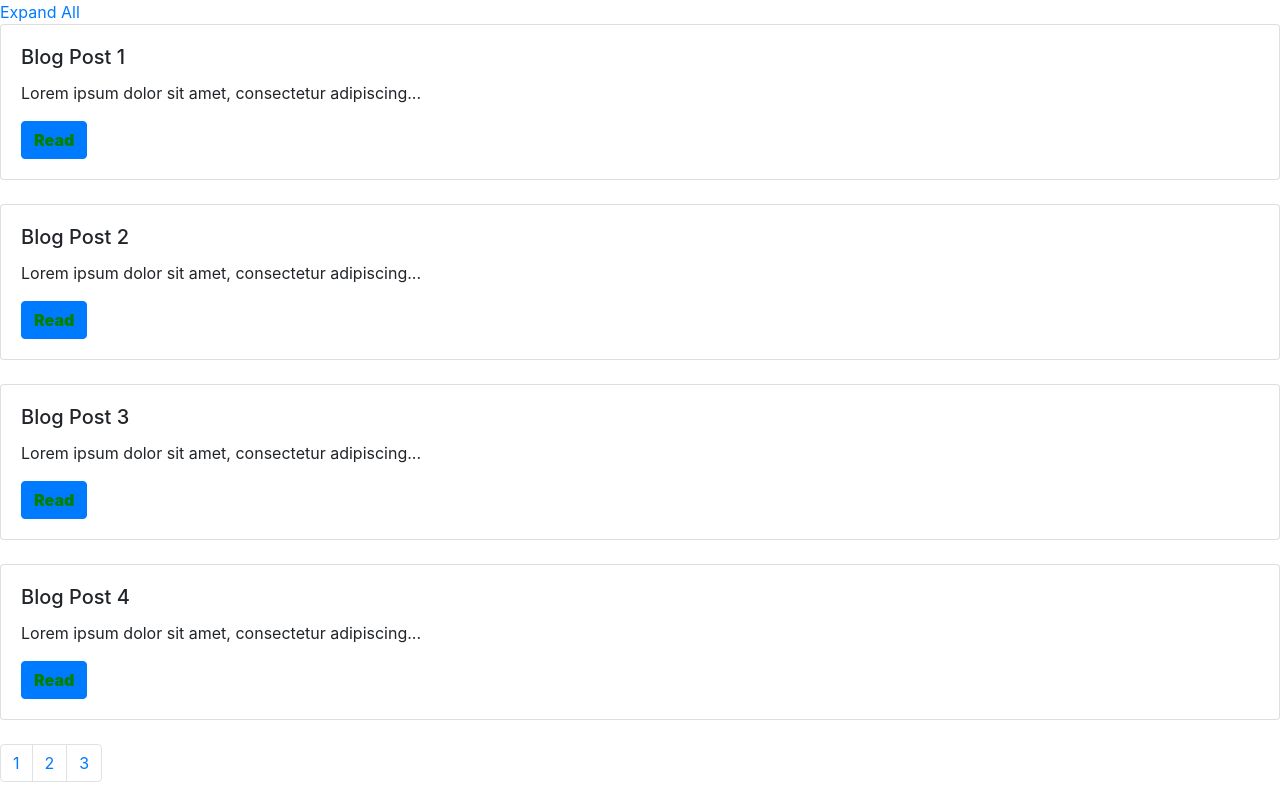
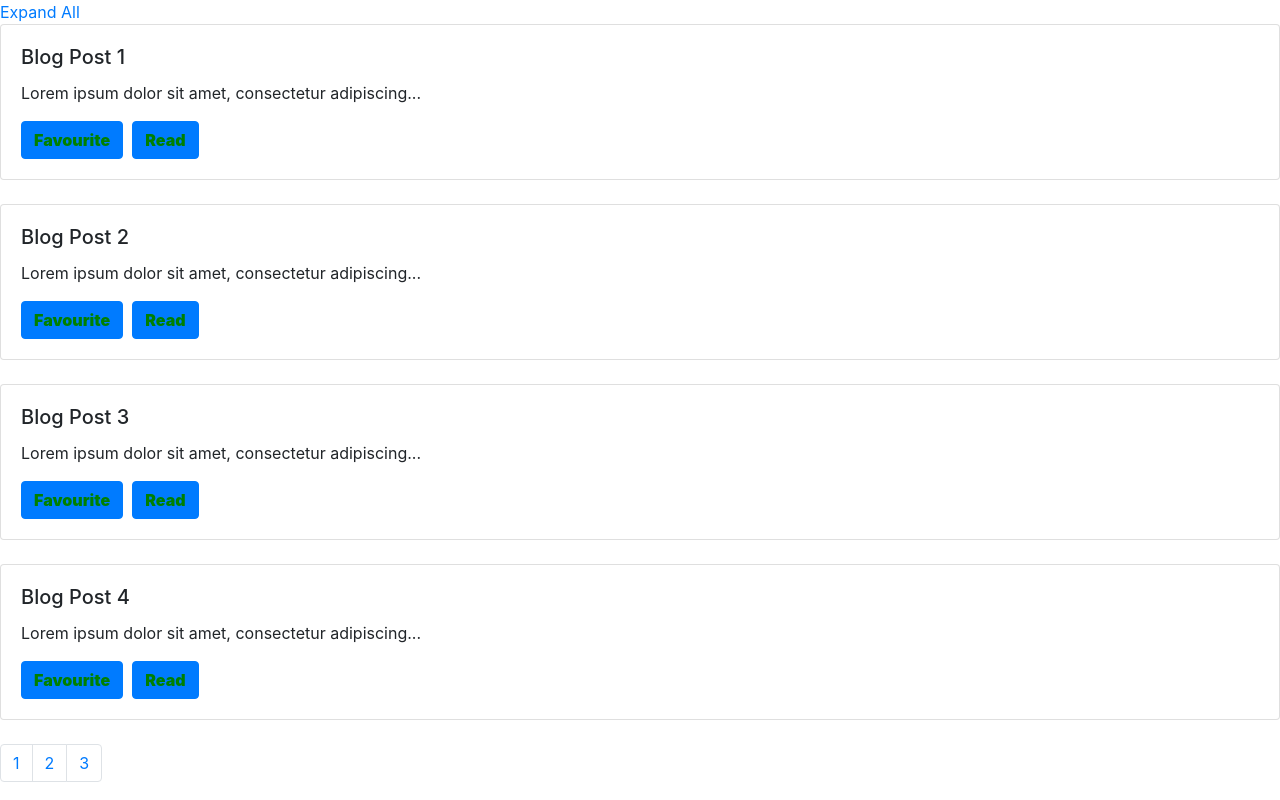
Before and after one commit to dreamz001/angularComponentsInDepth, an Angular app: page / in a window 1280 px wide. Built offline with nearby package versions, Linux system fonts and the light colour scheme.

Commit message:
Chapter-18 done.

```diff
--- a/src/app/blog-post-tile/blog-post-tile.component.html
+++ b/src/app/blog-post-tile/blog-post-tile.component.html
@@ -1,7 +1,8 @@
-<div class="card blog-tile">
+<div class="card blog-tile" [ngClass]="{'fav': post.isFav}">
   <div class="card-body">
     <h5 class="card-title">{{post.title}}</h5>
     <p class="card-text" (click) = "showFullSummary()">{{post.summary}}</p>
+    <a href="#" (click)="toggleFav()" class="btn btn-primary blog-btn">Favourite</a>&nbsp;
     <a href="#" class="btn btn-primary blog-btn">Read</a>
   </div>
 </div>
--- a/src/app/blog-post-tile/blog-post-tile.component.scss
+++ b/src/app/blog-post-tile/blog-post-tile.component.scss
@@ -5,3 +5,7 @@
 :host{
     margin: 20px;
 }
+
+.fav{
+    background-color: lightgray;
+}
--- a/src/app/blog-post-tile/blog-post-tile.component.ts
+++ b/src/app/blog-post-tile/blog-post-tile.component.ts
@@ -23,4 +23,7 @@
     this.post.summary = this.fullSummary;
   }
 
+  toggleFav(){
+    this.post.isFav = !this.post.isFav;
+  }
 }
--- a/src/app/blog-post.ts
+++ b/src/app/blog-post.ts
@@ -1,5 +1,5 @@
 export class BlogPost {
-
+    isFav?: boolean;
     constructor(public title: string, public summary: string){
 
     }
```
